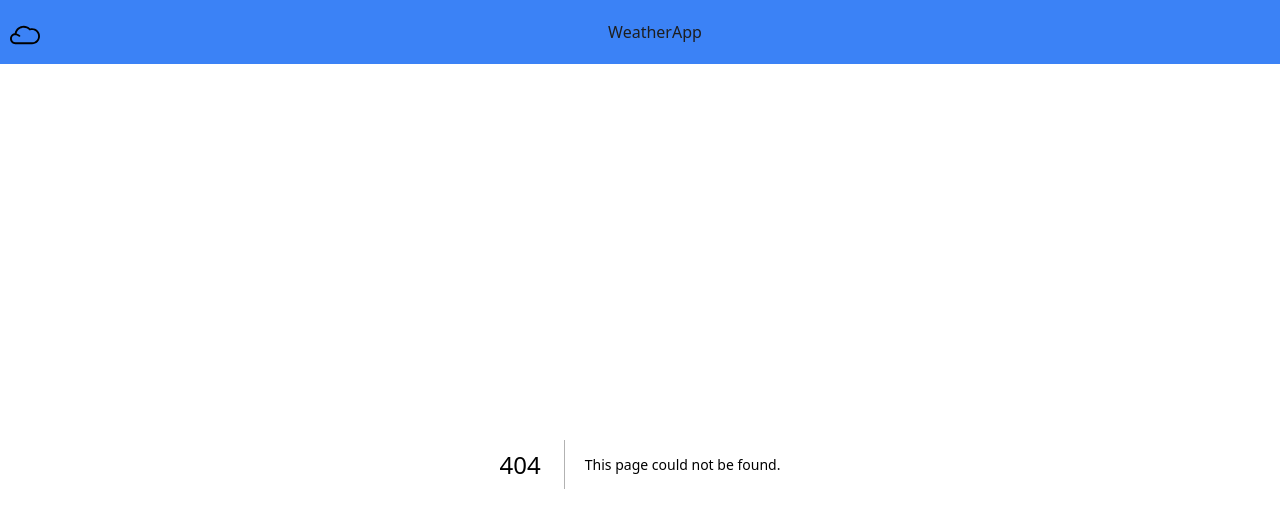
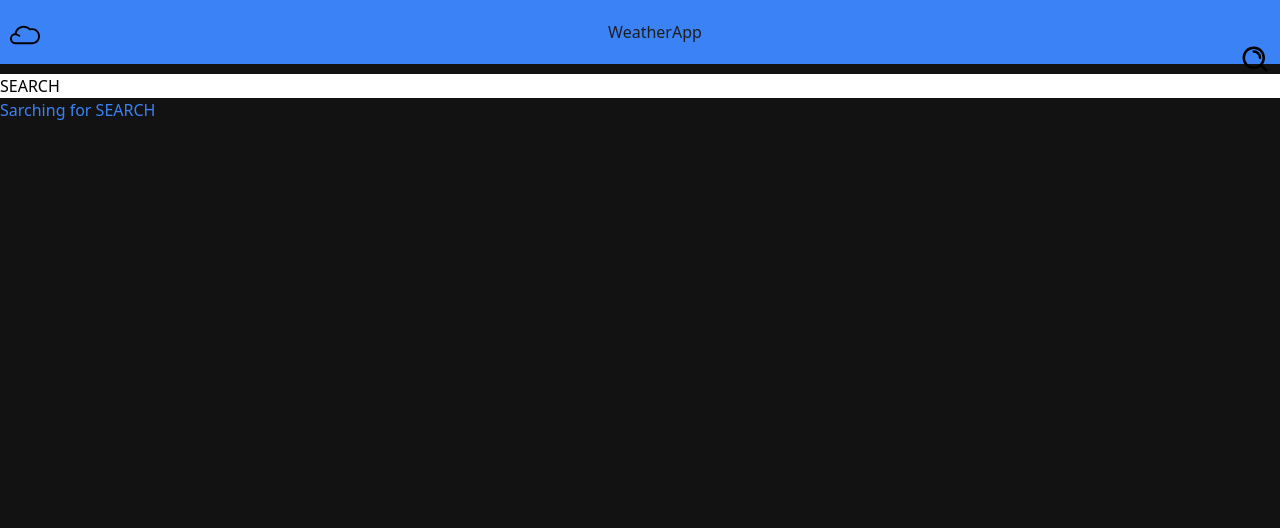
Before and after one commit to KodaAllison/weatherapp, a Next.js app: page /search in a window 1280 px wide. Before the commit this address had no page. Shown: the top 528 px of the page. Built offline with nearby package versions, Linux system fonts and the light colour scheme.

Commit message:
Learning Searching

```diff
--- a/app/globals.css
+++ b/app/globals.css
@@ -18,6 +18,10 @@
     float: left;
 }
 
+.header-right {
+    float: right;
+}
+
 h2, h3, h4 {
     margin: 0;
     font-weight: 500;
@@ -25,6 +29,16 @@ h2, h3, h4 {
 
 body {
     background-color: #121212;
+}
+
+/*Search*/
+.searchBox {
+    scale:1;
+    width:100%
+}
+
+.searchResult {
+    color:#3b82f6
 }
 
 /* Weather Cards */
--- /dev/null
+++ b/app/search/page.jsx
@@ -0,0 +1,21 @@
+'use client'
+import { useState } from 'react'
+
+const page = () => {
+    const [searchTerm, setSearchTerm] = useState("SEARCH")
+
+  return (
+    <div>
+      <>
+        <input
+            className='searchBox'
+            value={searchTerm}
+            onChange={e => setSearchTerm(e.target.value)}
+        />
+        <p className='searchResult'>Sarching for {searchTerm}</p>
+      </>
+    </div>
+  )
+}
+
+export default page
--- a/components/Nav.jsx
+++ b/components/Nav.jsx
@@ -6,15 +6,24 @@ const Nav = () => {
   return (
     <div className="header">
       <div className="header-left">
-         <Link className="link" href="/" >
+         <Link href="/" >
             <Image src = "/icons/cloud.svg"
             alt = "Logo"
             width={30}
             height={30} />
         </Link>
-        </div>
+      </div>
 
-        <p>WeatherApp</p>
+      <p>WeatherApp</p>
+
+      <div className="header-right">
+        <Link href="/search" >
+            <Image src = "/icons/search.svg"
+            alt = "Logo"
+            width={30}
+            height={30} />
+        </Link>
+      </div>
     </div>
   )
 }
--- a/components/WeatherCard.jsx
+++ b/components/WeatherCard.jsx
@@ -5,7 +5,7 @@ const WeatherCard = ({ weather }) => {
     if (weather) {
         return (
                 <label key={weather.location.name} id='location'>
-                    <input type="checkbox" />
+                    <input className='weatherCard' type="checkbox" />
                         <div className="card">
                             <div className="front">
                                 <header>
```
